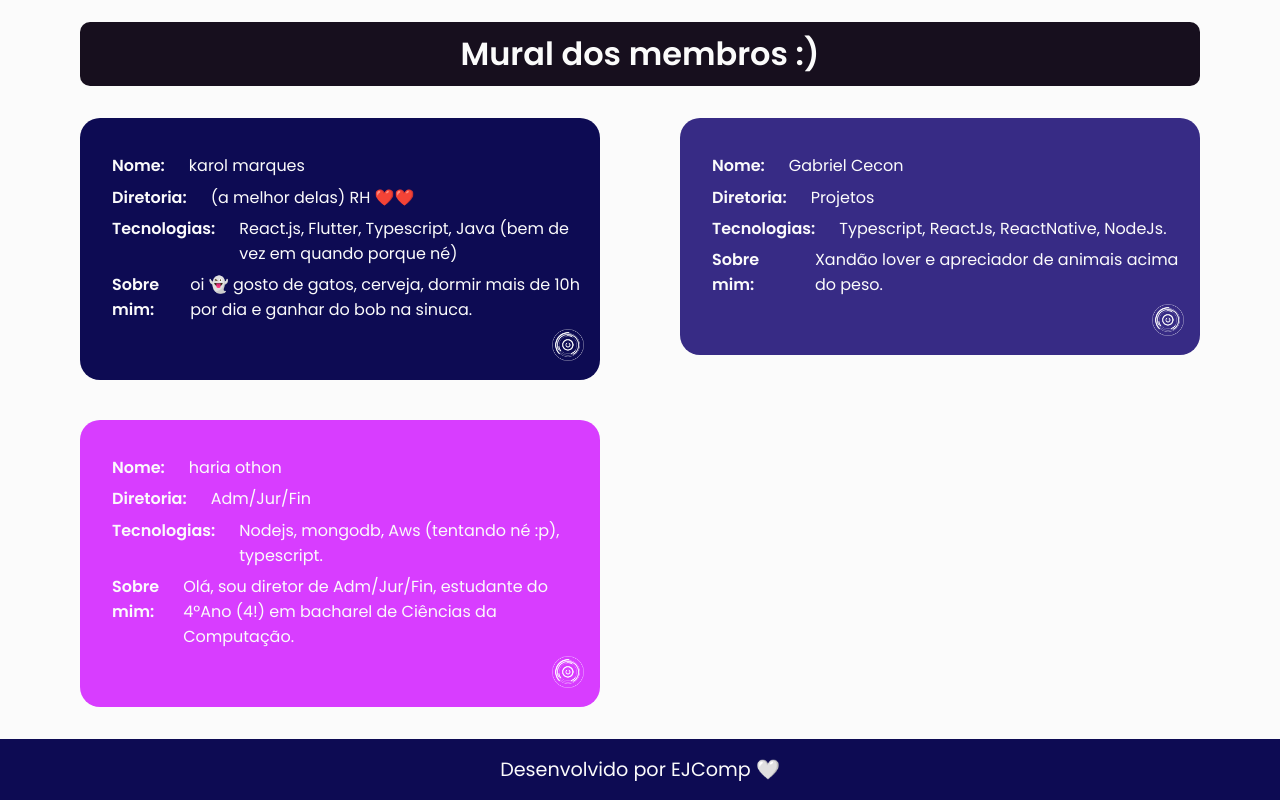
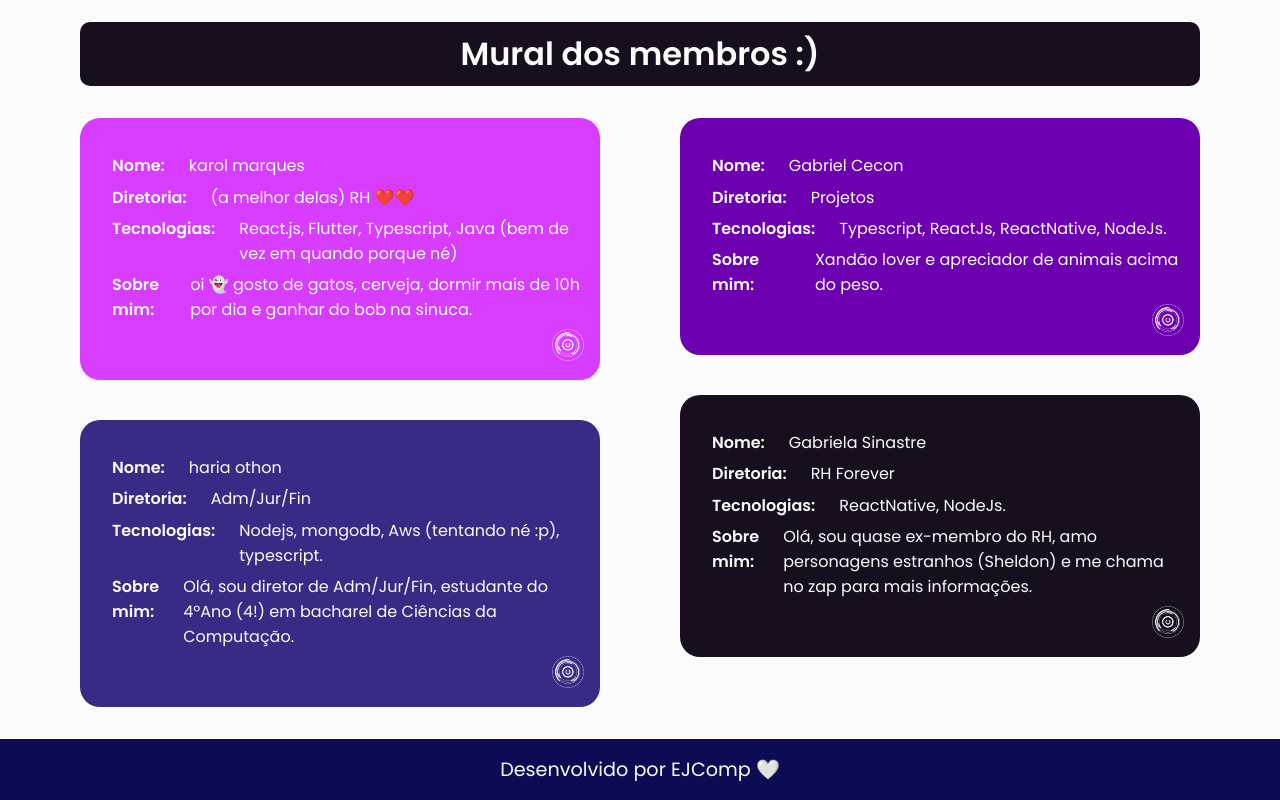
Before and after one commit to ejcompunesp/hacktoberfest2022, a React (Create React App) app: page / in a window 1280 px wide. Shown: the part 810-1610 px from the top of the page. Built offline with nearby package versions, Linux system fonts and the light colour scheme.

Commit message:
add: minhas informações lindas

```diff
--- a/src/mural.ts
+++ b/src/mural.ts
@@ -26,4 +26,10 @@ export const members: memberType[] = [
     tecnologias: "Typescript, ReactJs, ReactNative, NodeJs.",
     sobreMim: "Xandão lover e apreciador de animais acima do peso.",
   },
+  {
+  nome: "Gabriela Sinastre",
+  diretoria: "RH Forever",
+  tecnologias: "ReactNative, NodeJs.",
+  sobreMim: "Olá, sou quase ex-membro do RH, amo personagens estranhos (Sheldon) e me chama no zap para mais informações.",
+  },
 ];
```
